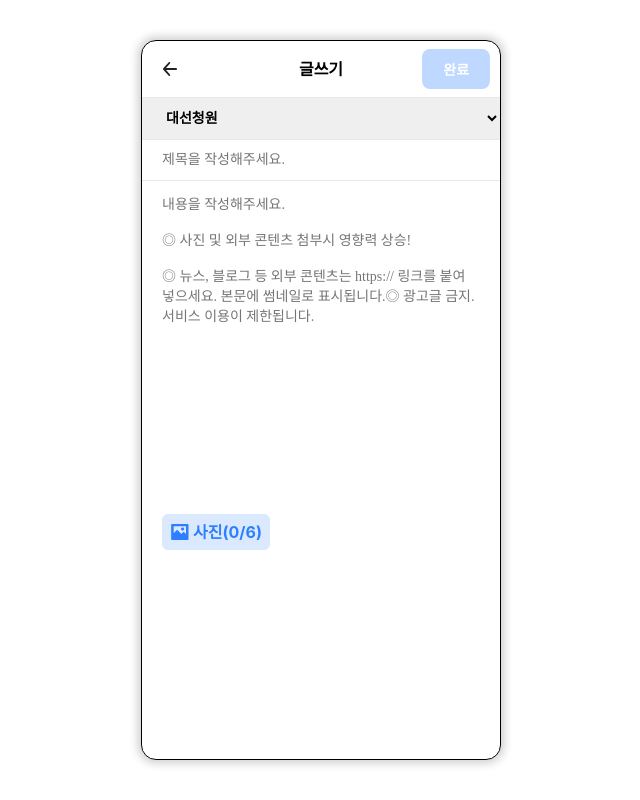
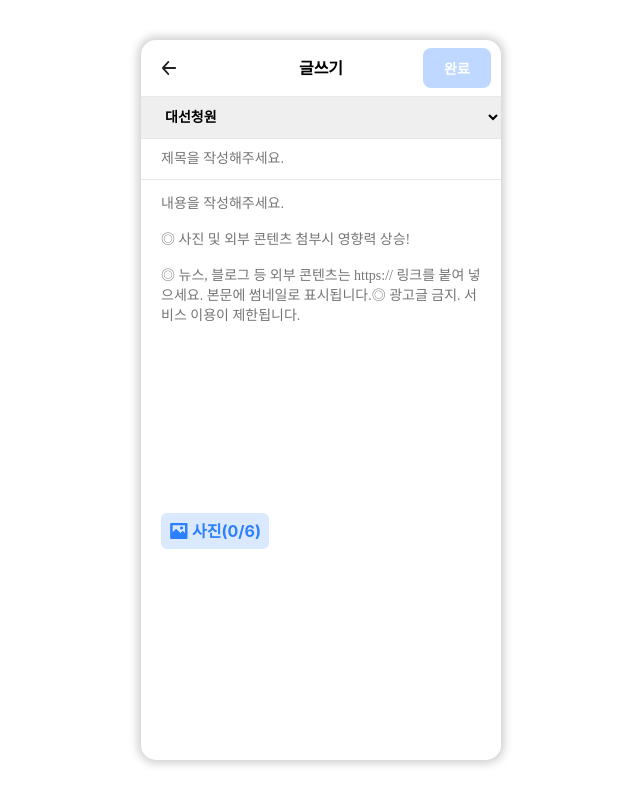
Before and after one commit to IRONDESK/zaritalk, a Next.js app: page /community/post/new in a window 1280 px wide. Shown: the whole page, without its empty margins (319-959 px from the left). Built offline with nearby package versions, Linux system fonts and the light colour scheme; a web font is replaced by a local one.

Commit message:
:lipstick: viewContainer 테두리 제거

```diff
--- a/src/components/Feed/Item.tsx
+++ b/src/components/Feed/Item.tsx
@@ -26,6 +26,7 @@ export const Item = ({
             return year+"년 "+month+"월 "+day+"일 "+time;
         }
     };
+    const urlReplace = /(http[s]?|ftp):\/\/(www\.)?[-a-zA-Z0-9@:%._\+~#=]{2,256}\.[a-z]{2,6}/g;
 
     return (
     <Container>
--- a/src/components/Layout/ViewContainer.tsx
+++ b/src/components/Layout/ViewContainer.tsx
@@ -15,11 +15,10 @@ const Section = styled.section`
     top: 50%;
     width: 360px;
     height: 90vh;
-    border-radius: 15px;
-    border: 1px solid black;
     box-shadow: 0 0 10px 3px rgba(0, 0, 0, 0.2);
     transform: translate(-50%, -50%);
     overflow: hidden;
+    border-radius: 15px;
 `;
 
 
```
